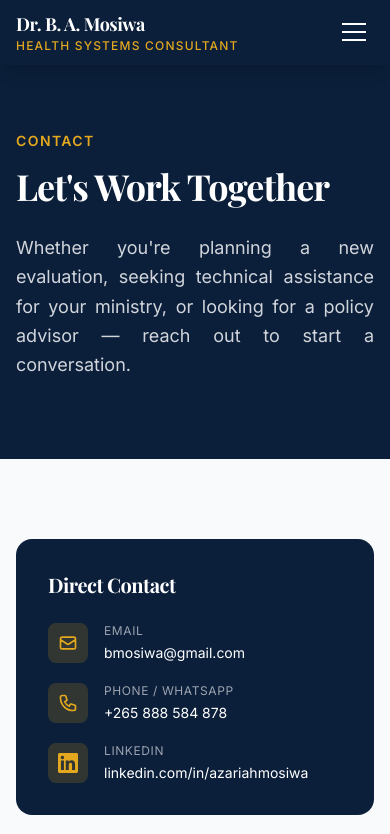
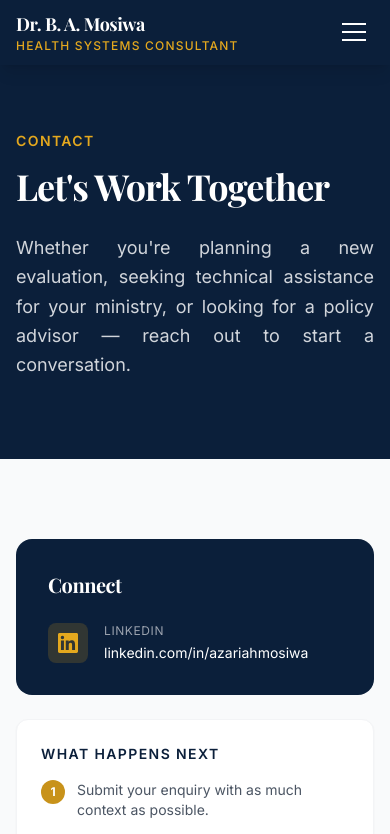
Before and after one commit to bmosiwa-hub/dr-mosiwa-website, a Next.js app: page /contact in a window 390 px wide. Shown: the top 834 px of the page. Built offline with nearby package versions, Linux system fonts and the light colour scheme; a web font is replaced by a local one.

Commit message:
Add Resend email API, remove phone/email from contact sidebar

```diff
--- a/package.json
+++ b/package.json
@@ -11,6 +11,7 @@
     "next": "latest",
     "react": "^19",
     "react-dom": "^19",
+    "resend": "^4.0.0",
     "framer-motion": "^11.3.8",
     "react-hook-form": "^7.52.2",
     "lucide-react": "^0.400.0",
--- /dev/null
+++ b/src/app/api/contact/route.ts
@@ -0,0 +1,47 @@
+import { Resend } from "resend";
+import { NextResponse } from "next/server";
+
+const resend = new Resend(process.env.RESEND_API_KEY);
+const TO_EMAIL = process.env.CONTACT_TO_EMAIL || "bmosiwa@gmail.com";
+
+export async function POST(req: Request) {
+  try {
+    const { name, email, organisation, enquiryType, subject, message } = await req.json();
+
+    if (!name || !email || !enquiryType || !subject || !message) {
+      return NextResponse.json({ error: "Missing required fields" }, { status: 400 });
+    }
+
+    await resend.emails.send({
+      from: "Website Contact <onboarding@resend.dev>",
+      to: TO_EMAIL,
+      replyTo: email,
+      subject: `[Enquiry] ${enquiryType}: ${subject}`,
+      html: `
+        <div style="font-family: Arial, sans-serif; max-width: 600px; margin: 0 auto;">
+          <div style="background: #0a1628; padding: 24px; border-radius: 8px 8px 0 0;">
+            <h2 style="color: #f5c842; margin: 0;">New Enquiry from azariahmosiwa.com</h2>
+          </div>
+          <div style="border: 1px solid #e5e7eb; border-top: none; padding: 24px; border-radius: 0 0 8px 8px;">
+            <table style="width: 100%; border-collapse: collapse;">
+              <tr><td style="padding: 8px 0; color: #6b7280; font-size: 13px; width: 140px;">Name</td><td style="padding: 8px 0; font-weight: 600;">${name}</td></tr>
+              <tr><td style="padding: 8px 0; color: #6b7280; font-size: 13px;">Email</td><td style="padding: 8px 0;"><a href="mailto:${email}" style="color: #d4a017;">${email}</a></td></tr>
+              ${organisation ? `<tr><td style="padding: 8px 0; color: #6b7280; font-size: 13px;">Organisation</td><td style="padding: 8px 0;">${organisation}</td></tr>` : ""}
+              <tr><td style="padding: 8px 0; color: #6b7280; font-size: 13px;">Enquiry Type</td><td style="padding: 8px 0;">${enquiryType}</td></tr>
+              <tr><td style="padding: 8px 0; color: #6b7280; font-size: 13px;">Subject</td><td style="padding: 8px 0; font-weight: 600;">${subject}</td></tr>
+            </table>
+            <hr style="border: none; border-top: 1px solid #e5e7eb; margin: 16px 0;" />
+            <p style="color: #374151; white-space: pre-wrap; line-height: 1.6;">${message}</p>
+            <hr style="border: none; border-top: 1px solid #e5e7eb; margin: 16px 0;" />
+            <p style="color: #9ca3af; font-size: 12px;">Reply directly to this email to respond to ${name}.</p>
+          </div>
+        </div>
+      `,
+    });
+
+    return NextResponse.json({ success: true });
+  } catch (err) {
+    console.error("Contact form error:", err);
+    return NextResponse.json({ error: "Failed to send message" }, { status: 500 });
+  }
+}
--- a/src/app/contact/page.tsx
+++ b/src/app/contact/page.tsx
@@ -34,36 +34,7 @@ export default function ContactPage() {
             <div className="lg:col-span-2 space-y-6">
               {/* Direct contact */}
               <div className="bg-navy-900 rounded-2xl p-8 text-white">
-                <h2 className="font-display font-bold text-xl mb-6">Direct Contact</h2>
-                <div className="space-y-5">
-                  <a
-                    href={`mailto:${profile.email}`}
-                    className="flex items-start gap-4 group"
-                  >
-                    <div className="w-10 h-10 rounded-lg bg-gold-500/20 flex items-center justify-center text-gold-400 flex-shrink-0 group-hover:bg-gold-500/30 transition-colors">
-                      <svg className="w-5 h-5" fill="none" viewBox="0 0 24 24" stroke="currentColor">
-                        <path strokeLinecap="round" strokeLinejoin="round" strokeWidth={2} d="M3 8l7.89 5.26a2 2 0 002.22 0L21 8M5 19h14a2 2 0 002-2V7a2 2 0 00-2-2H5a2 2 0 00-2 2v10a2 2 0 002 2z" />
-                      </svg>
-                    </div>
-                    <div>
-                      <div className="text-xs text-gray-400 uppercase tracking-wider mb-1">Email</div>
-                      <div className="text-white group-hover:text-gold-300 transition-colors text-sm">{profile.email}</div>
-                    </div>
-                  </a>
-                  <a
-                    href={`tel:${profile.phone.replace(/\s/g, '')}`}
-                    className="flex items-start gap-4 group"
-                  >
-                    <div className="w-10 h-10 rounded-lg bg-gold-500/20 flex items-center justify-center text-gold-400 flex-shrink-0 group-hover:bg-gold-500/30 transition-colors">
-                      <svg className="w-5 h-5" fill="none" viewBox="0 0 24 24" stroke="currentColor">
-                        <path strokeLinecap="round" strokeLinejoin="round" strokeWidth={2} d="M3 5a2 2 0 012-2h3.28a1 1 0 01.948.684l1.498 4.493a1 1 0 01-.502 1.21l-2.257 1.13a11.042 11.042 0 005.516 5.516l1.13-2.257a1 1 0 011.21-.502l4.493 1.498a1 1 0 01.684.949V19a2 2 0 01-2 2h-1C9.716 21 3 14.284 3 6V5z" />
-                      </svg>
-                    </div>
-                    <div>
-                      <div className="text-xs text-gray-400 uppercase tracking-wider mb-1">Phone / WhatsApp</div>
-                      <div className="text-white group-hover:text-gold-300 transition-colors text-sm">{profile.phone}</div>
-                    </div>
-                  </a>
+                <h2 className="font-display font-bold text-xl mb-6">Connect</h2>
                 <a
                   href={profile.linkedin}
                   target="_blank"
@@ -80,7 +51,6 @@ export default function ContactPage() {
                     <div className="text-white group-hover:text-gold-300 transition-colors text-sm">linkedin.com/in/azariahmosiwa</div>
                   </div>
                 </a>
-                </div>
               </div>
 
               {/* What to expect */}
--- a/src/components/ContactForm.tsx
+++ b/src/components/ContactForm.tsx
@@ -57,9 +57,17 @@ export default function ContactForm() {
     e.preventDefault();
     if (!validate()) return;
     setFormState("loading");
-    // Simulate submission (replace with actual API endpoint or Formspree/Resend/etc.)
-    await new Promise((r) => setTimeout(r, 1500));
-    setFormState("success");
+    try {
+      const res = await fetch("/api/contact", {
+        method: "POST",
+        headers: { "Content-Type": "application/json" },
+        body: JSON.stringify(data),
+      });
+      if (!res.ok) throw new Error("Failed");
+      setFormState("success");
+    } catch {
+      setFormState("error");
+    }
   };
 
   if (formState === "success") {
```
Lines whose indentation alone changed are shown as unchanged.
